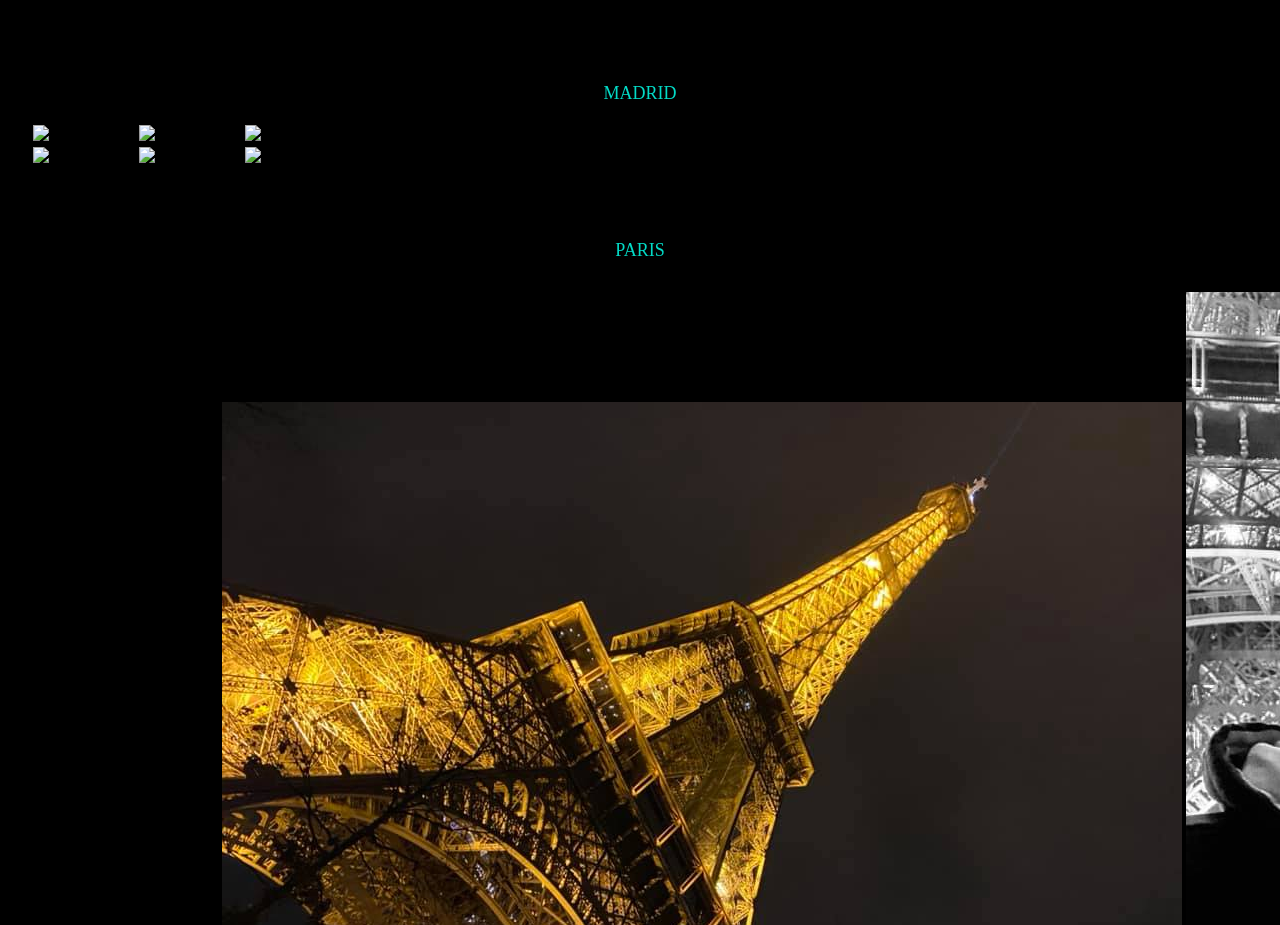
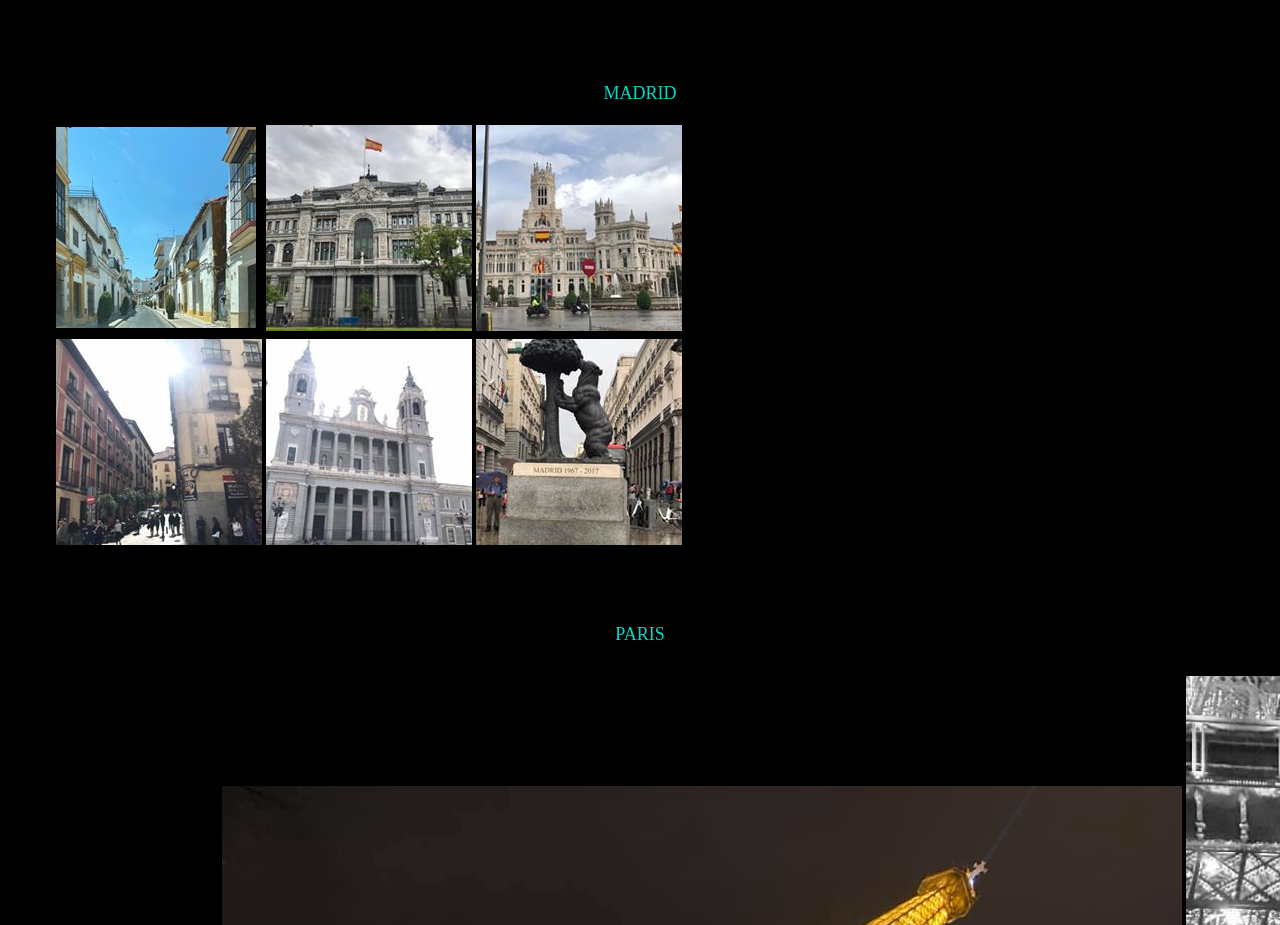
Before and after one commit to dojoco7/dojoco7.github.io, a plain HTML site: page photos.html in a window 1280 px wide. Shown: the part 2320-3245 px from the top of the page. Drawn offline with Linux system fonts and the light colour scheme.

Commit message:
Update photos.html

```diff
--- a/photos.html
+++ b/photos.html
@@ -32,7 +32,7 @@
 <br>
 <br>
 <table>
-	<p font-size="60px;">CALDIZ</p>
+	<p font-size="120px;">CALDIZ</p>
 	<tr>
 		<td><img src="caldiz.jpg" alt="Caldiz Beach" class="relative"></td>
 		<td><img src="caldiz1.jpg" alt="Caldiz Beach" class="relative"></td>
@@ -48,23 +48,23 @@
 	<br>
 	<br>
 	<table>
-	<p font-size="60px;">MADRID</p>
+	<p font-size="120px;">MADRID</p>
 	<tr>
-		<td><img src="mardid.jpg" alt="Caldiz Beach" class="relative"></td>
-		<td><img src="mardid1.jpg" alt="Caldiz Beach" class="relative"></td>
-		<td><img src="mardid2.jpg" alt="Caldiz Beach" class="relative"></td>
+		<td><img src="madrid.jpg" alt="Caldiz Beach" class="relative"></td>
+		<td><img src="madrid1.jpg" alt="Caldiz Beach" class="relative"></td>
+		<td><img src="madrid2.jpg" alt="Caldiz Beach" class="relative"></td>
 	</tr>
 	<tr>
-		<td><img src="mardid3.jpg" alt="Caldiz Beach" class="relative"></td>
-		<td><img src="mardid4.jpg" alt="Caldiz Beach" class="relative"></td>
-		<td><img src="mardid5.jpg" alt="Caldiz Beach" class="relative"></td>
+		<td><img src="madrid3.jpg" alt="Caldiz Beach" class="relative"></td>
+		<td><img src="madrid4.jpg" alt="Caldiz Beach" class="relative"></td>
+		<td><img src="madrid5.jpg" alt="Caldiz Beach" class="relative"></td>
 	</tr>
      	</table>
 	<br>
 	<br>
 	<br>
 	<table>
-	<p font-size="60px;">PARIS</p>
+	<p font-size="120px;">PARIS</p>
 	<tr>
 		<td><img src="eiffletower.jpg" alt="Eiffle Tower" class="relative"></td>
 		<td><img src="paris.jpg" alt="Paris" class="relative"></td>
@@ -80,7 +80,7 @@
 	<br>
 	<br>
 	<table>
-	<p font-size="60px;">VALENCIA</p>
+	<p font-size="120px;">VALENCIA</p>
 	<tr>
 		<td><img src="valencia.jpg" alt="Valenica" class="relative"></td>
 		<td><img src="valencia1.jpg" alt="Valenica" class="relative"></td>
```
